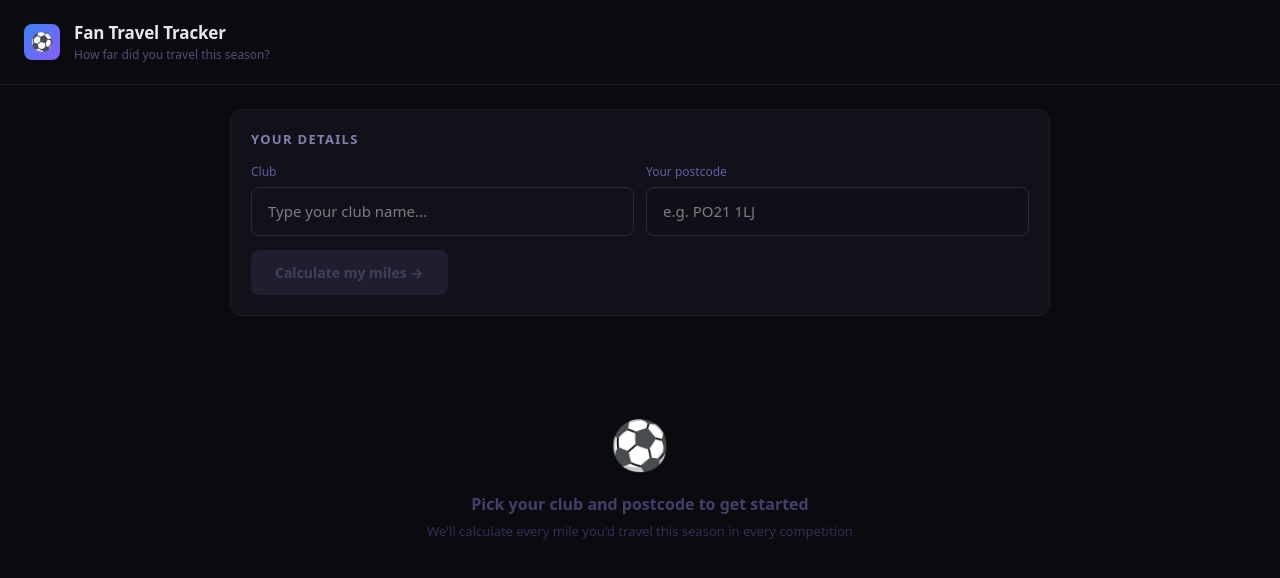
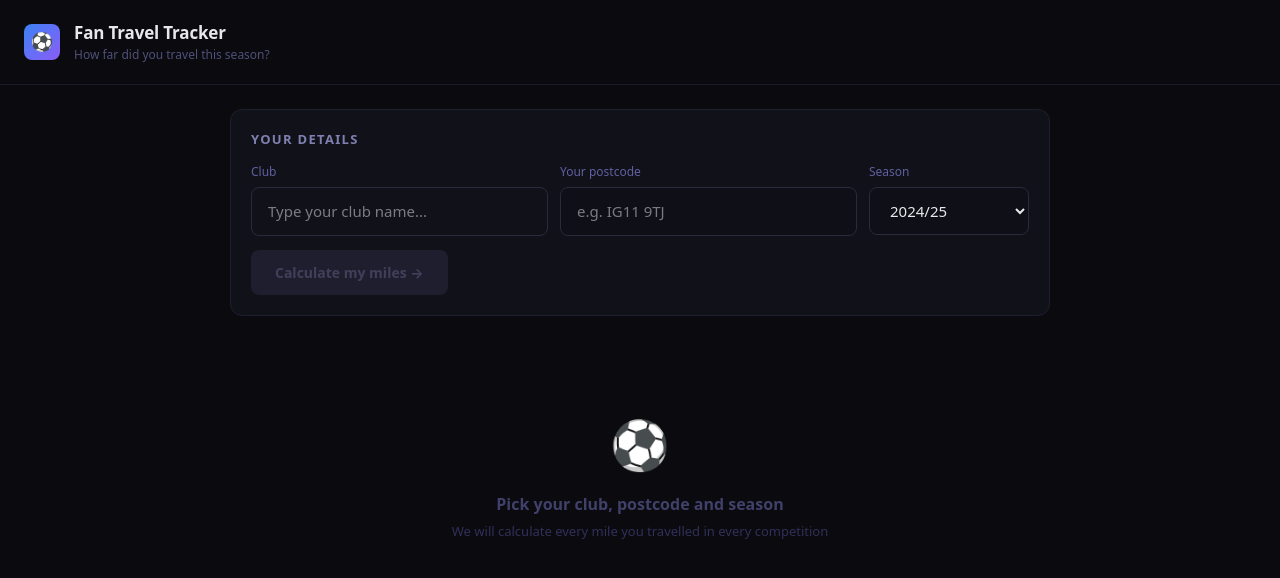
Before and after one commit to LeeAstley/fan-travel-tracker, a Next.js app: page / in a window 1280 px wide. Shown: the top 578 px of the page. Built offline with nearby package versions, Linux system fonts and the light colour scheme.

Commit message:
Refactor season handling and update UI elements

```diff
--- a/app/page.tsx
+++ b/app/page.tsx
@@ -7,11 +7,17 @@ import MatchList from "@/components/MatchList";
 import { Team, Match } from "@/lib/types";
 import { computeSummary } from "@/lib/summary";
 
-const CURRENT_SEASON = 2024;
+const SEASONS = [
+  2024, 2023, 2022, 2021, 2020, 2019, 2018, 2017, 2016, 2015,
+  2014, 2013, 2012, 2011, 2010, 2009, 2008, 2007, 2006, 2005,
+  2004, 2003, 2002, 2001, 2000, 1999, 1998, 1997, 1996, 1995,
+  1994, 1993, 1992,
+];
 
 export default function Home() {
   const [team, setTeam] = useState<Team | null>(null);
   const [postcode, setPostcode] = useState("");
+  const [season, setSeason] = useState(2024);
   const [matches, setMatches] = useState<Match[]>([]);
   const [loading, setLoading] = useState(false);
   const [error, setError] = useState("");
@@ -27,7 +33,7 @@ export default function Home() {
     setMatches([]);
     try {
       const res = await fetch(
-        `/api/fixtures?teamId=${team.id}&postcode=${encodeURIComponent(postcode.trim())}&season=${CURRENT_SEASON}`
+        `/api/fixtures?teamId=${team.id}&postcode=${encodeURIComponent(postcode.trim())}&season=${season}`
       );
       const data = await res.json();
       if (!res.ok) throw new Error(data.error ?? "Failed to fetch fixtures");
@@ -38,7 +44,7 @@ export default function Home() {
     } finally {
       setLoading(false);
     }
-  }, [team, postcode]);
+  }, [team, postcode, season]);
 
   const toggleAttended = useCallback((id: number) => {
     setMatches((prev) =>
@@ -83,7 +89,7 @@ export default function Home() {
             textTransform: "uppercase" as const, letterSpacing: "0.1em", marginBottom: 14,
           }}>Your details</div>
 
-          <div style={{ display: "grid", gridTemplateColumns: "1fr 1fr", gap: 12, marginBottom: 14 }}>
+          <div style={{ display: "grid", gridTemplateColumns: "1fr 1fr 160px", gap: 12, marginBottom: 14 }}>
             <div>
               <label style={{ display: "block", fontSize: 12, color: "#6060a0", marginBottom: 6 }}>Club</label>
               <TeamSearch selected={team} onSelect={setTeam} />
@@ -95,13 +101,30 @@ export default function Home() {
                 value={postcode}
                 onChange={(e) => setPostcode(e.target.value)}
                 onKeyDown={(e) => e.key === "Enter" && handleSearch()}
-                placeholder="e.g. PO21 1LJ"
+                placeholder="e.g. IG11 9TJ"
                 style={{
                   width: "100%", background: "#0f0f17",
                   border: "1px solid #2a2a3a", borderRadius: 8,
                   padding: "12px 16px", color: "#e8e8ec", fontSize: 15, outline: "none",
                 }}
               />
+            </div>
+            <div>
+              <label style={{ display: "block", fontSize: 12, color: "#6060a0", marginBottom: 6 }}>Season</label>
+              <select
+                value={season}
+                onChange={(e) => setSeason(parseInt(e.target.value))}
+                style={{
+                  width: "100%", background: "#0f0f17",
+                  border: "1px solid #2a2a3a", borderRadius: 8,
+                  padding: "12px 16px", color: "#e8e8ec", fontSize: 15, outline: "none",
+                  cursor: "pointer",
+                }}
+              >
+                {SEASONS.map((s) => (
+                  <option key={s} value={s}>{s}/{String(s + 1).slice(2)}</option>
+                ))}
+              </select>
             </div>
           </div>
 
@@ -124,7 +147,7 @@ export default function Home() {
                   border: "2px solid #4488ff", borderTopColor: "transparent",
                   animation: "spin 0.7s linear infinite",
                 }} />
-                Loading fixtures…
+                Loading fixtures...
               </>
             ) : "Calculate my miles →"}
           </button>
@@ -177,12 +200,11 @@ export default function Home() {
               {team && (
                 <div style={{ display: "flex", alignItems: "center", gap: 10, marginBottom: 16 }}>
                   {team.crest && (
-                    // eslint-disable-next-line @next/next/no-img-element
                     <img src={team.crest} alt="" width={32} height={32} style={{ objectFit: "contain" }} />
                   )}
                   <div>
                     <div style={{ fontSize: 15, fontWeight: 800 }}>{team.name}</div>
-                    <div style={{ fontSize: 11, color: "#6060a0" }}>2025/26 season · from {postcode.toUpperCase()}</div>
+                    <div style={{ fontSize: 11, color: "#6060a0" }}>{season}/{String(season + 1).slice(2)} season · from {postcode.toUpperCase()}</div>
                   </div>
                 </div>
               )}
@@ -194,9 +216,9 @@ export default function Home() {
         {!loading && matches.length === 0 && !error && (
           <div style={{ textAlign: "center", padding: "64px 0" }}>
             <div style={{ fontSize: 48, marginBottom: 12 }}>⚽</div>
-            <div style={{ fontSize: 16, fontWeight: 600, color: "#40406a" }}>Pick your club and postcode to get started</div>
+            <div style={{ fontSize: 16, fontWeight: 600, color: "#40406a" }}>Pick your club, postcode and season</div>
             <div style={{ fontSize: 13, marginTop: 6, color: "#30305a" }}>
-              We&apos;ll calculate every mile you&apos;d travel this season in every competition
+              We will calculate every mile you travelled in every competition
             </div>
           </div>
         )}
```
